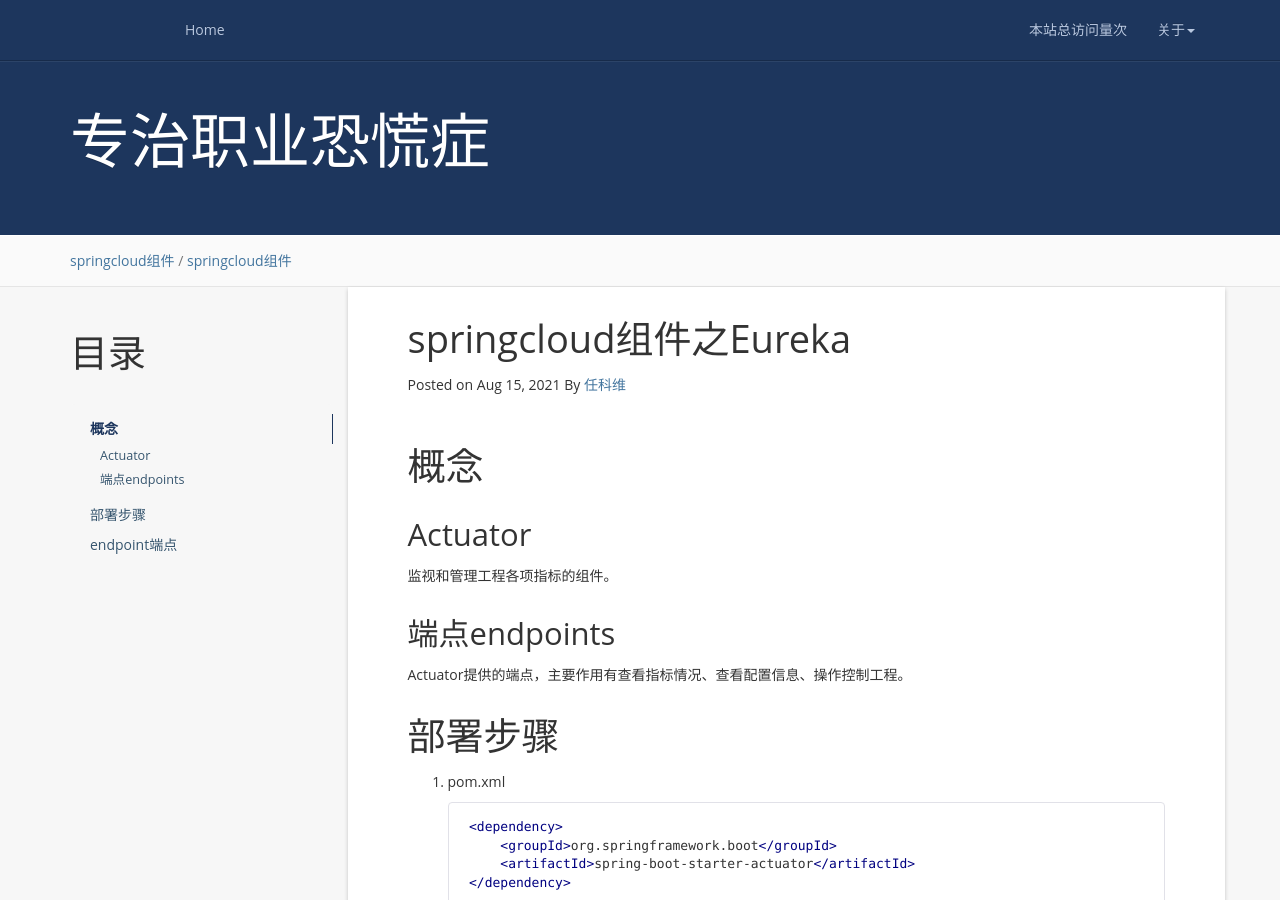
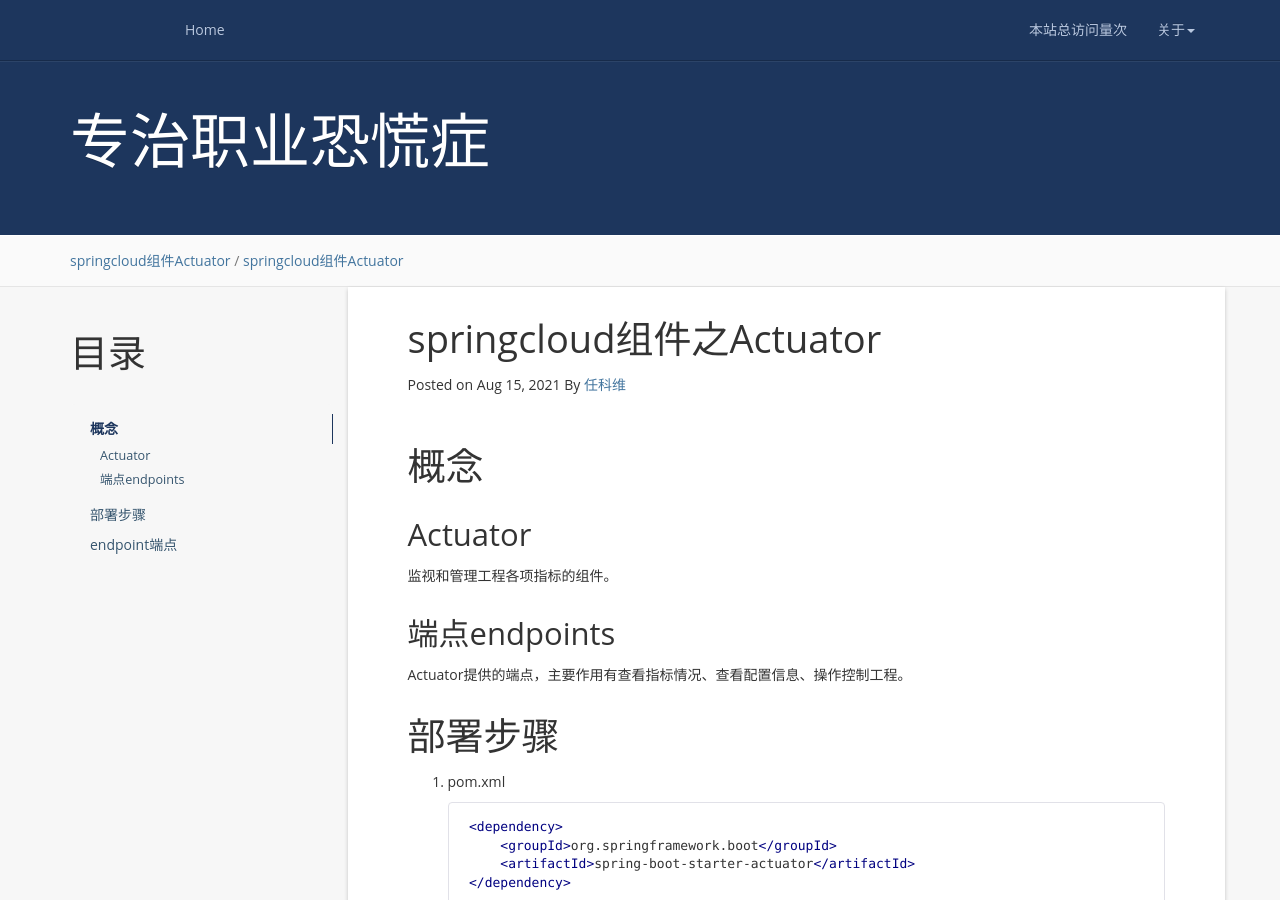
Before and after one commit to ren5488001/ren5488001.github.com, a Jekyll site: the page built from _posts/2021-08-15-springcloud-Actuator.md, in a window 1280 px wide and 900 px high. Built offline with Jekyll 4.4.1, drawn with Linux system fonts in a browser that asks for light colours; nearby versions of some CDN libraries; comment, search, counter and statistics services are not loaded.

Commit message:
提交博客

```diff
--- a/_posts/2021-08-15-springcloud-Actuator.md
+++ b/_posts/2021-08-15-springcloud-Actuator.md
@@ -1,9 +1,9 @@
 ---
 layout: post
-title:  "springcloud组件之Eureka"
-date:   2021-8-15 9:40:00 +0800
-categories: springcloud组件
-tag: springcloud组件
+title:  "springcloud组件之Actuator"
+date:   2021-8-15 20:40:00 +0800
+categories: springcloud组件Actuator
+tag: springcloud组件Actuator
 ---
 
 * content
```
Also changed, not shown: _posts/2018-11-10-001.md (deleted, +0 -28 lines).
